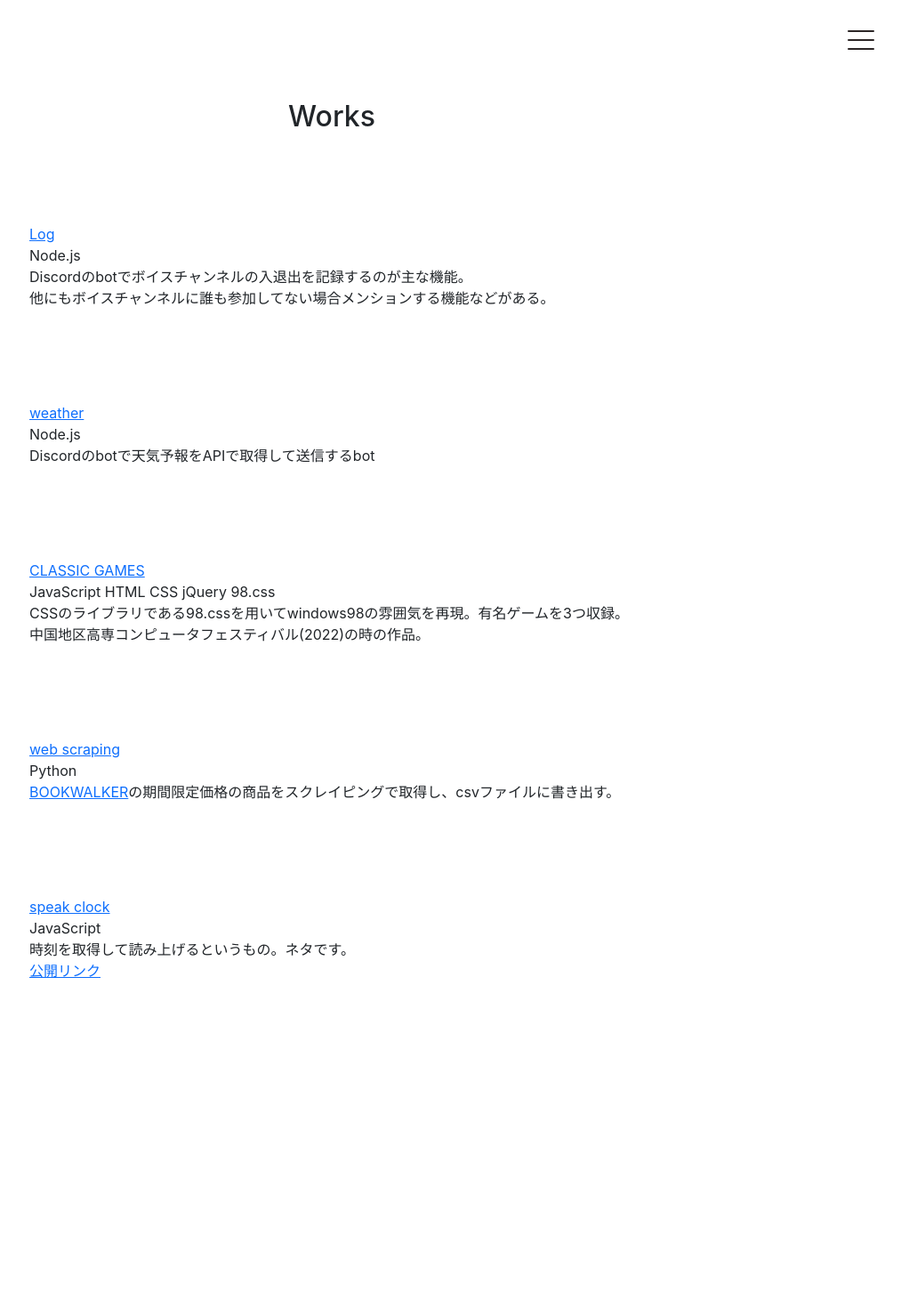
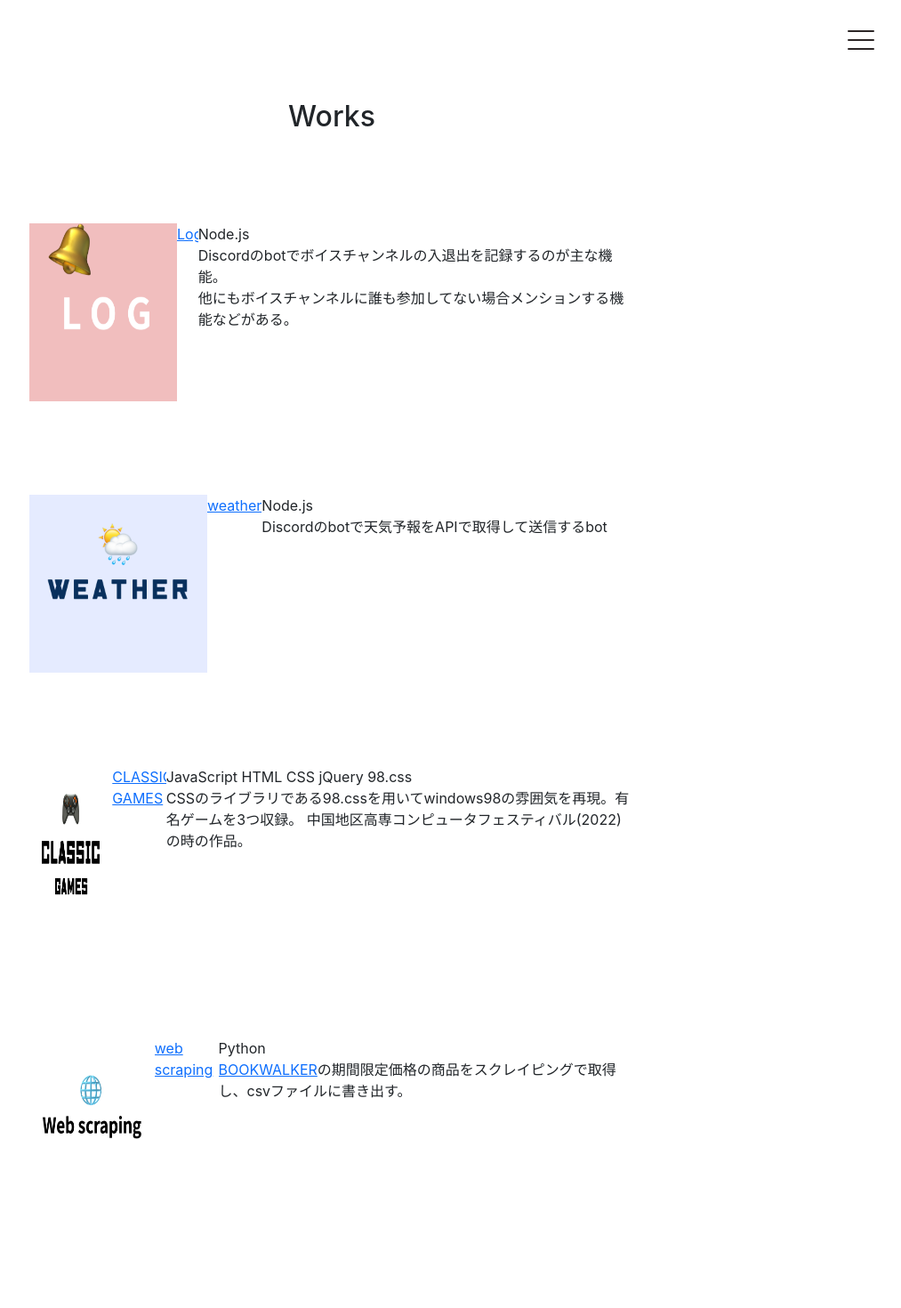
Before and after one commit to Izu-TABI/HomePage, a React (Create React App) app: page /works in a window 1280 px wide. Shown: the top 1470 px of the page at 89% size, without its empty margins (267-1280 px from the left). Before the commit the page ends 1133 px from the top, so only its background shows below. Built offline with nearby package versions, Linux system fonts and the light colour scheme; the HTML template or start-up script is replaced by a standard one.

Commit message:
[Add]images

```diff
--- a/src/App.css
+++ b/src/App.css
@@ -229,4 +229,9 @@ nav .inner ul li a:hover {
 .works-main .work-block {
   margin-top: 45px;
   padding: 30px;
+  display: flex;
+}
+.works-main .work-block .works-logo {
+  width: 200px;
+  height: 200px;
 }/*# sourceMappingURL=App.css.map */
--- a/src/components/Works.jsx
+++ b/src/components/Works.jsx
@@ -1,5 +1,10 @@
 import React from 'react'
 import Hamburger from './Hamburger'
+import Log from '../works_images/LOG_logo.png';
+import Weather from '../works_images/weather.png';
+import Classicgames from '../works_images/classicgames.png';
+import Scraping from '../works_images/webscraping.png';
+import SpeakClock from '../works_images/speakclock.png';
 
 function Works() {
   return (
@@ -12,19 +17,24 @@ function Works() {
 
             <div className="works-contents">
                 <div className="work-block">
+                <img className="works-logo" src={Log} alt="logo" />
                     <a href="https://github.com/Izu-TABI/discord_bot_Log">Log</a>
                     <p>Node.js<br/>
                         Discordのbotでボイスチャンネルの入退出を記録するのが主な機能。<br/>
                         他にもボイスチャンネルに誰も参加してない場合メンションする機能などがある。
                     </p>
                 </div>
+
                 <div className="work-block">
+                    <img className="works-logo" src={Weather} alt="logo" />
                     <a href="https://github.com/Izu-TABI/discord_bot_weather">weather</a>
                     <p>Node.js<br/>
                         Discordのbotで天気予報をAPIで取得して送信するbot
                     </p>
                 </div>
+
                 <div className="work-block">
+                    <img className="works-logo" src={Classicgames} alt="logo" />
                     <a href="https://github.com/Izu-TABI/classic_games">CLASSIC GAMES</a>
                     <p>JavaScript HTML CSS jQuery 98.css<br/>
                         CSSのライブラリである98.cssを用いてwindows98の雰囲気を再現。有名ゲームを3つ収録。
@@ -32,13 +42,15 @@ function Works() {
                     </p>
                 </div>
                 <div className="work-block">
+                    <img className="works-logo" src={Scraping} alt="logo" />
                     <a href="https://github.com/Izu-TABI/bookwalker_scraping">web scraping</a>
                     <p>Python<br/>
                         <a href="https://bookwalker.jp/top/?adpcnt=ROxepnj9&utm_source=google&utm_medium=cpc&utm_term=b_bookwalker&utm_campaign=&utm_content=__cp_15587790200_gr_131970067195_kw_aud-1665289761998:kwd-4401790829_cr_569972028628&gclid=Cj0KCQjwsrWZBhC4ARIsAGGUJupgq35i8v1TAFZMw6pr7d1tlx2sl2IxLKWTGwjcb1Fyiat6nn13dOkaAjq4EALw_wcB">BOOKWALKER</a>
                         の期間限定価格の商品をスクレイピングで取得し、csvファイルに書き出す。
                     </p>
                 </div>
-                <div className="work-block">
+                <div className="SpeakClock">
+                    <img className="works-logo" src={SpeakClock} alt="logo" />
                     <a href="https://github.com/Izu-TABI/speak_clock">speak clock</a>
                     <p>JavaScript<br/>
                         時刻を取得して読み上げるというもの。ネタです。<br/>
```
Also changed, not shown: src/App.scss (+7 -0 lines), 1 other file (tests, documents, lock files or other folders).
